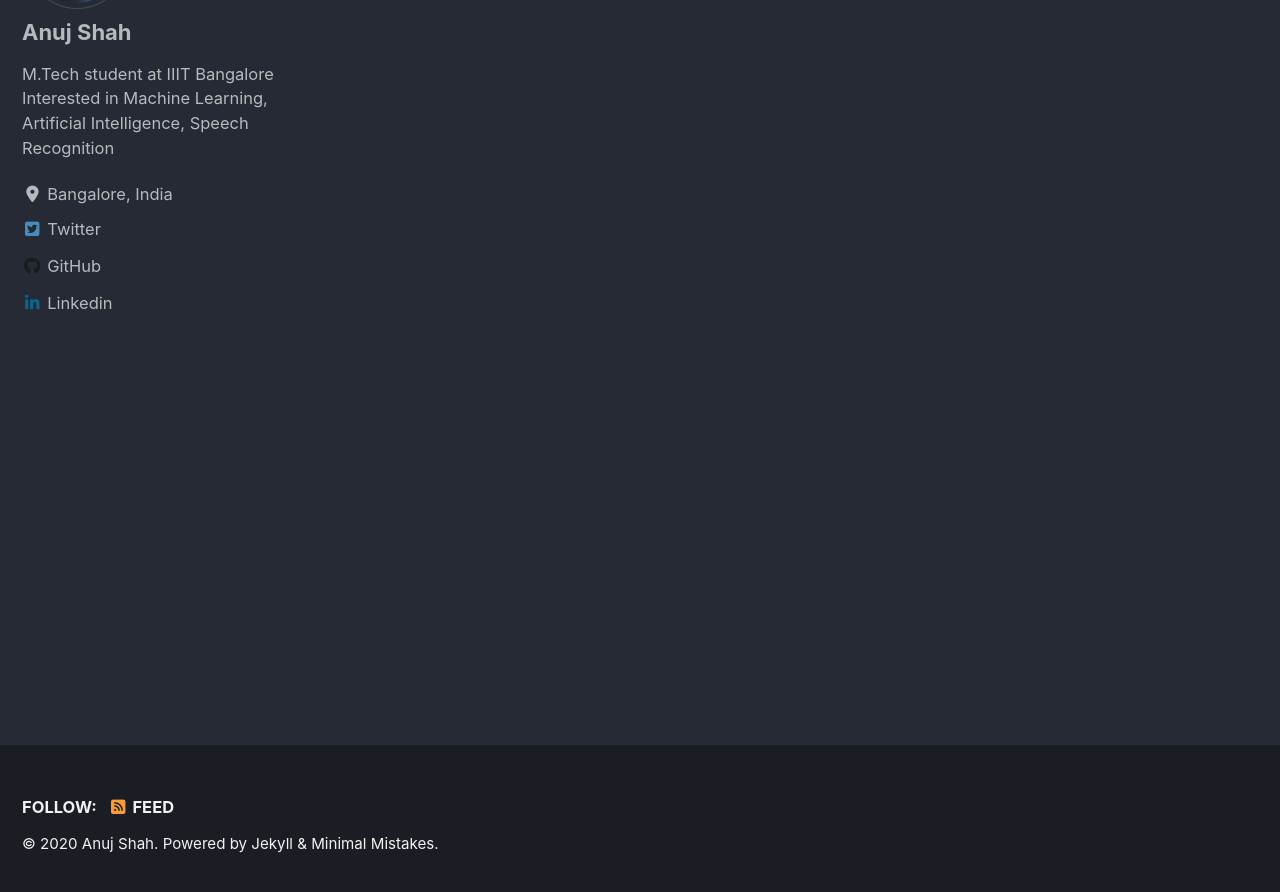
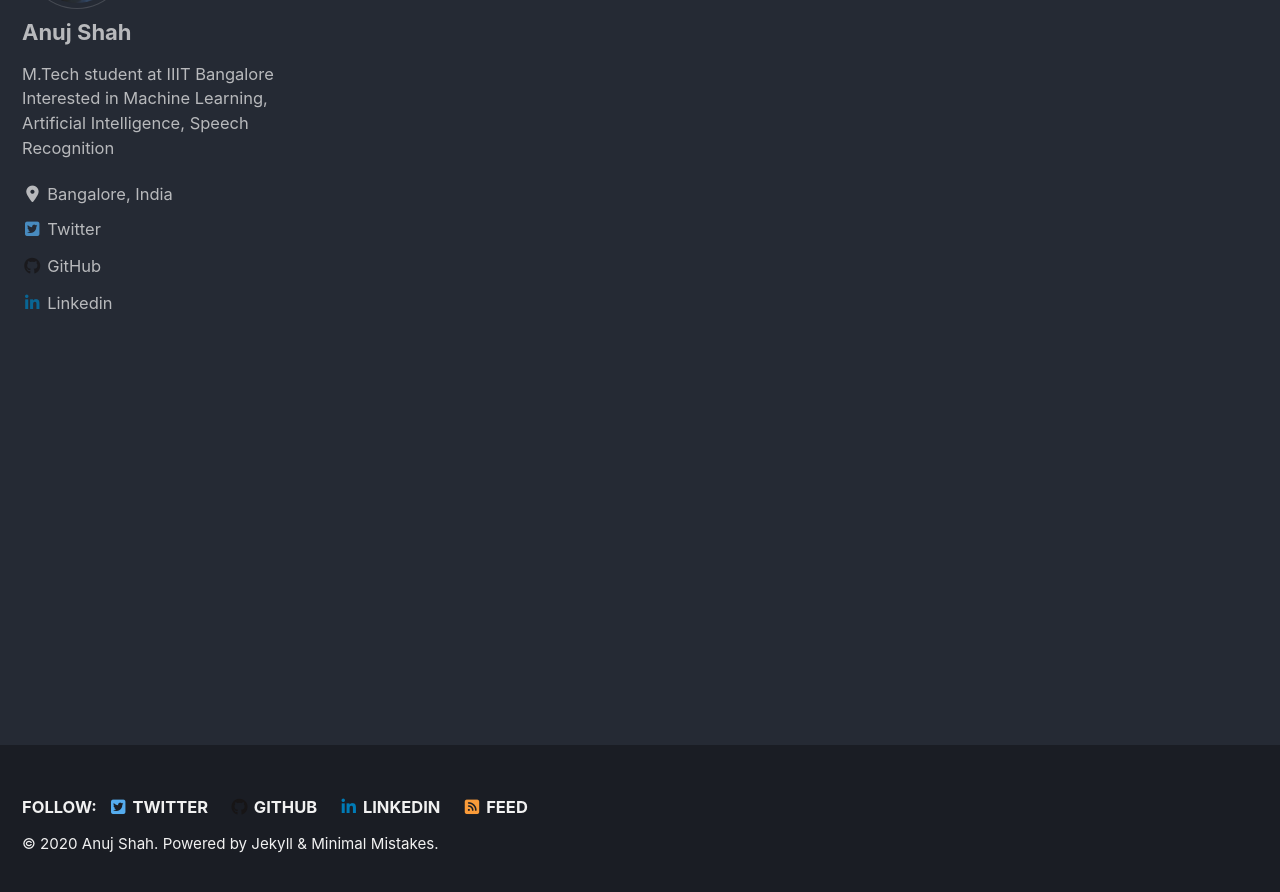
Before and after one commit to anuj1729/anuj1729.github.io, a Jekyll site: the page built from index.html, in a window 1280 px wide and 900 px high, scrolled down 222 px. Shown: the top 892 px of the window. Built offline with Jekyll 4.4.1, drawn with Linux system fonts in a browser that asks for light colours; cached includes are drawn as plain includes; nearby versions of some CDN libraries; the list of posts is cut into pages by our own code; some of the changed lines change nothing that is shown.

Commit message:
Updated footer

```diff
--- a/_config.yml
+++ b/_config.yml
@@ -137,13 +137,13 @@
   links:
     - label: "Twitter"
       icon: "fab fa-fw fa-twitter-square"
-      # url:
+      url: "https://twitter.com/shahanuj73"
     - label: "Facebook"
       icon: "fab fa-fw fa-facebook-square"
       # url:
     - label: "GitHub"
       icon: "fab fa-fw fa-github"
-      # url:
+      url: "https://github.com/anuj1729"
     - label: "GitLab"
       icon: "fab fa-fw fa-gitlab"
       # url:
@@ -153,6 +153,9 @@
     - label: "Instagram"
       icon: "fab fa-fw fa-instagram"
       # url:
+    - label: "Linkedin"
+      icon: "fab fa-fw fa-linkedin-in"
+      url: "https://www.linkedin.com/in/anuj-shah-745b091a1/"
 
 
 # Reading Files
```
Also changed, not shown: _pages/cv.md (added).
